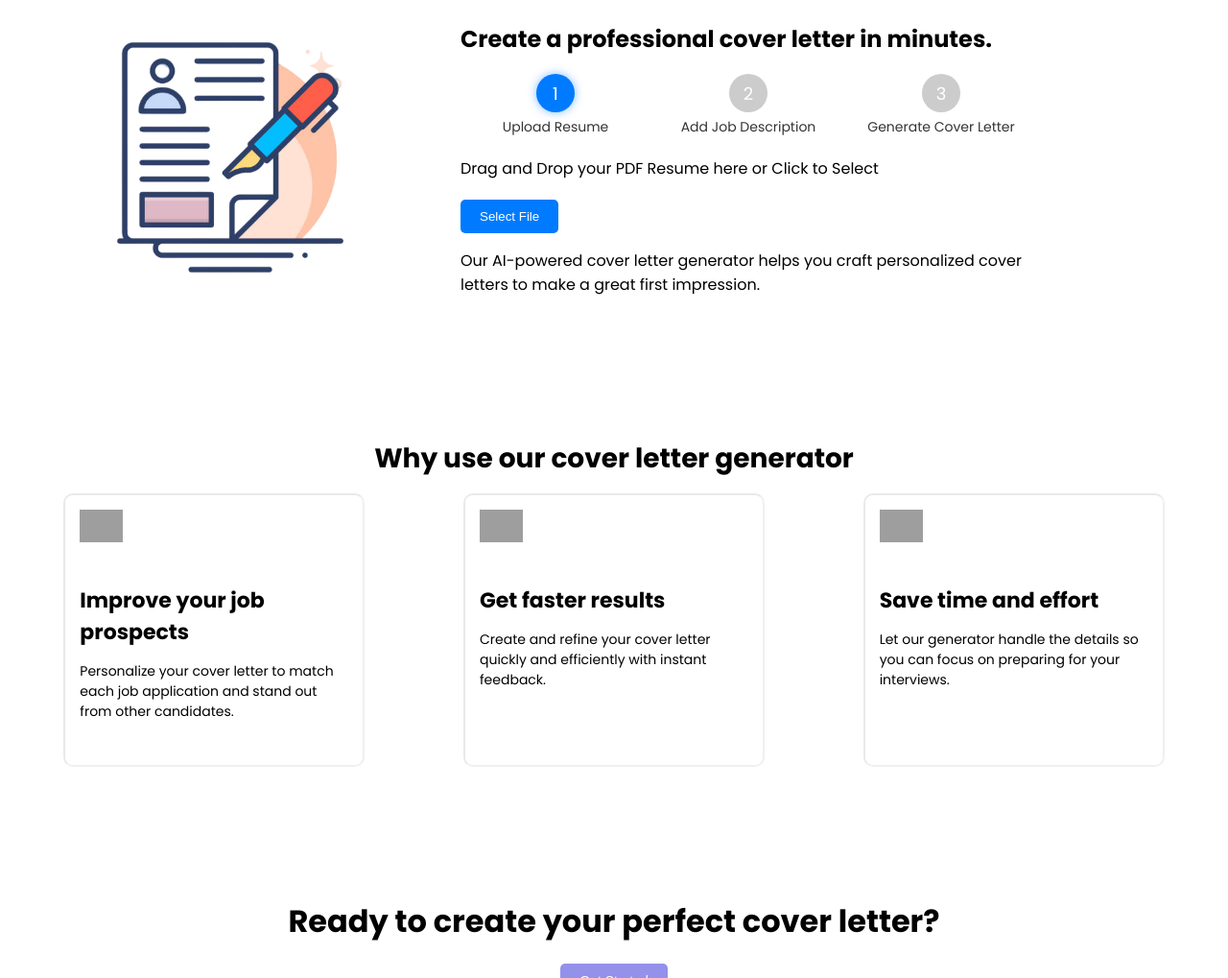
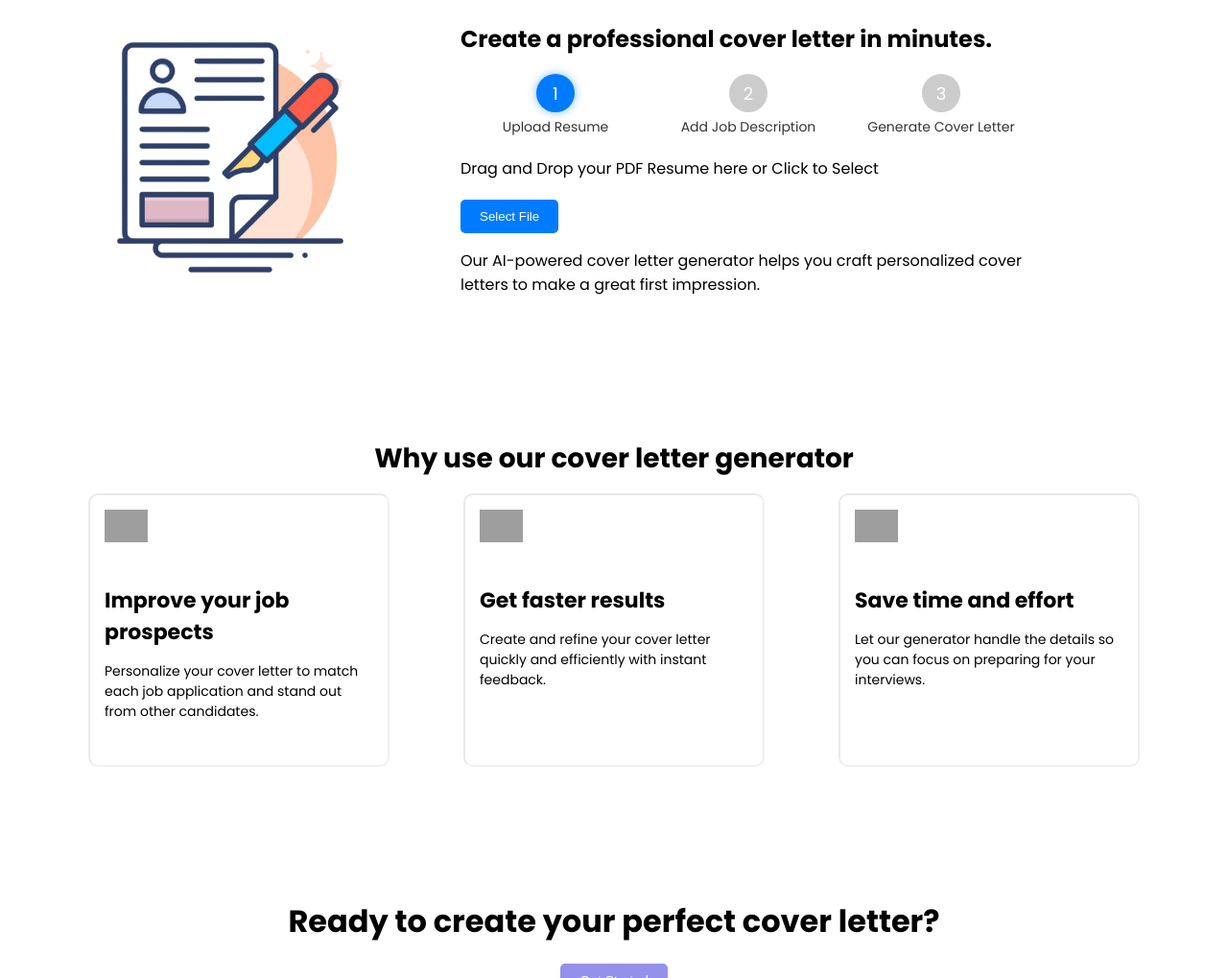
Before and after one commit to Leneyxis/Products, a plain HTML site: page index.html in a window 1280 px wide. Shown: the part 152-1171 px from the top of the page at 96% size. Drawn offline with Linux system fonts and the light colour scheme; no server answers; grey boxes are pictures that could not be loaded; a script that the page names is missing.

Commit message:
Update styles.css

```diff
--- a/styles.css
+++ b/styles.css
@@ -396,9 +396,9 @@ nav ul li a {
 .features,
 .benefits {
     display: flex;
-    justify-content: space-around;
+    justify-content: space-evenly;
     flex-wrap: wrap;
-    gap: 10px;
+    gap: 5px;
 }
 
 .feature,
```
